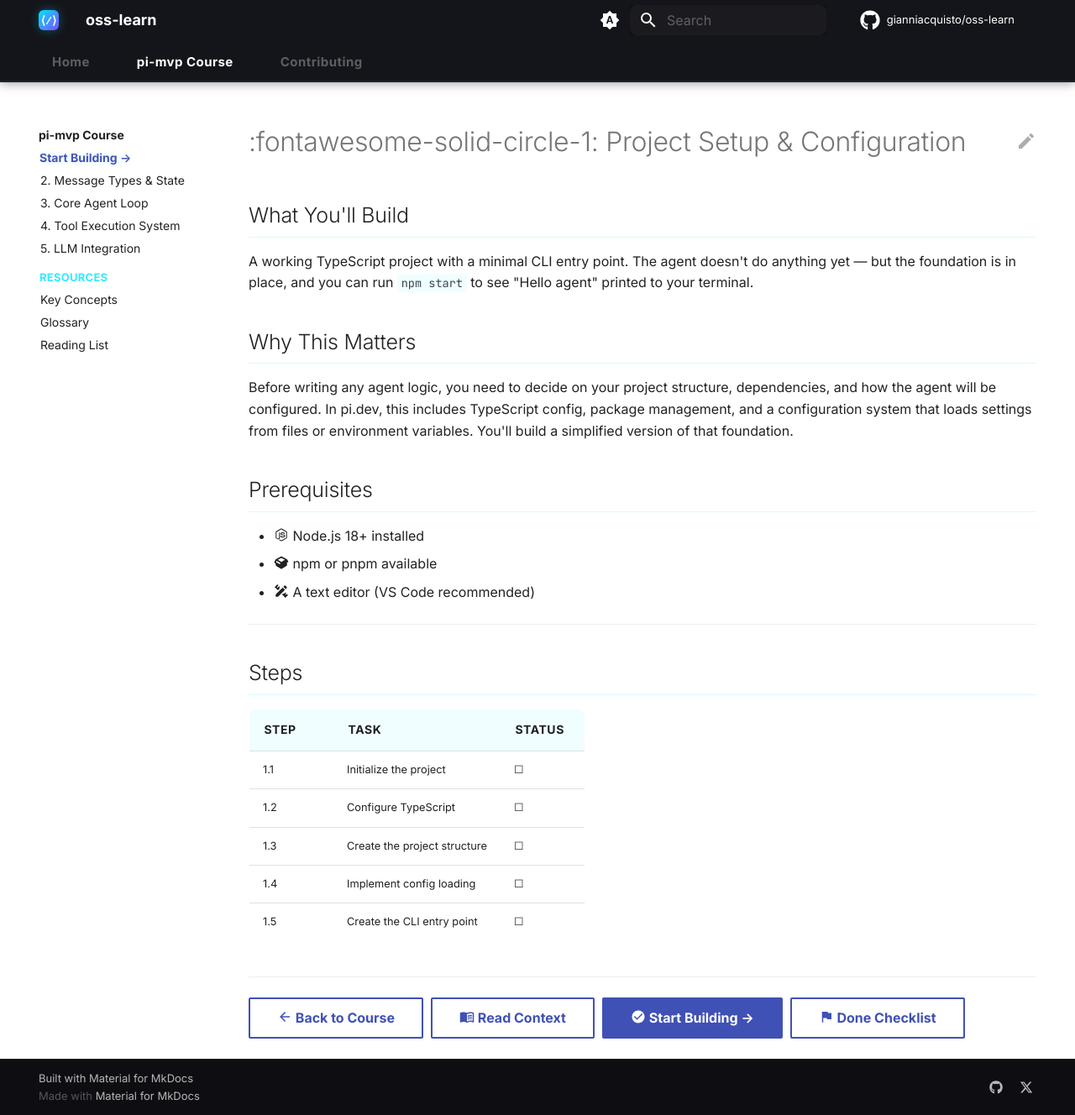
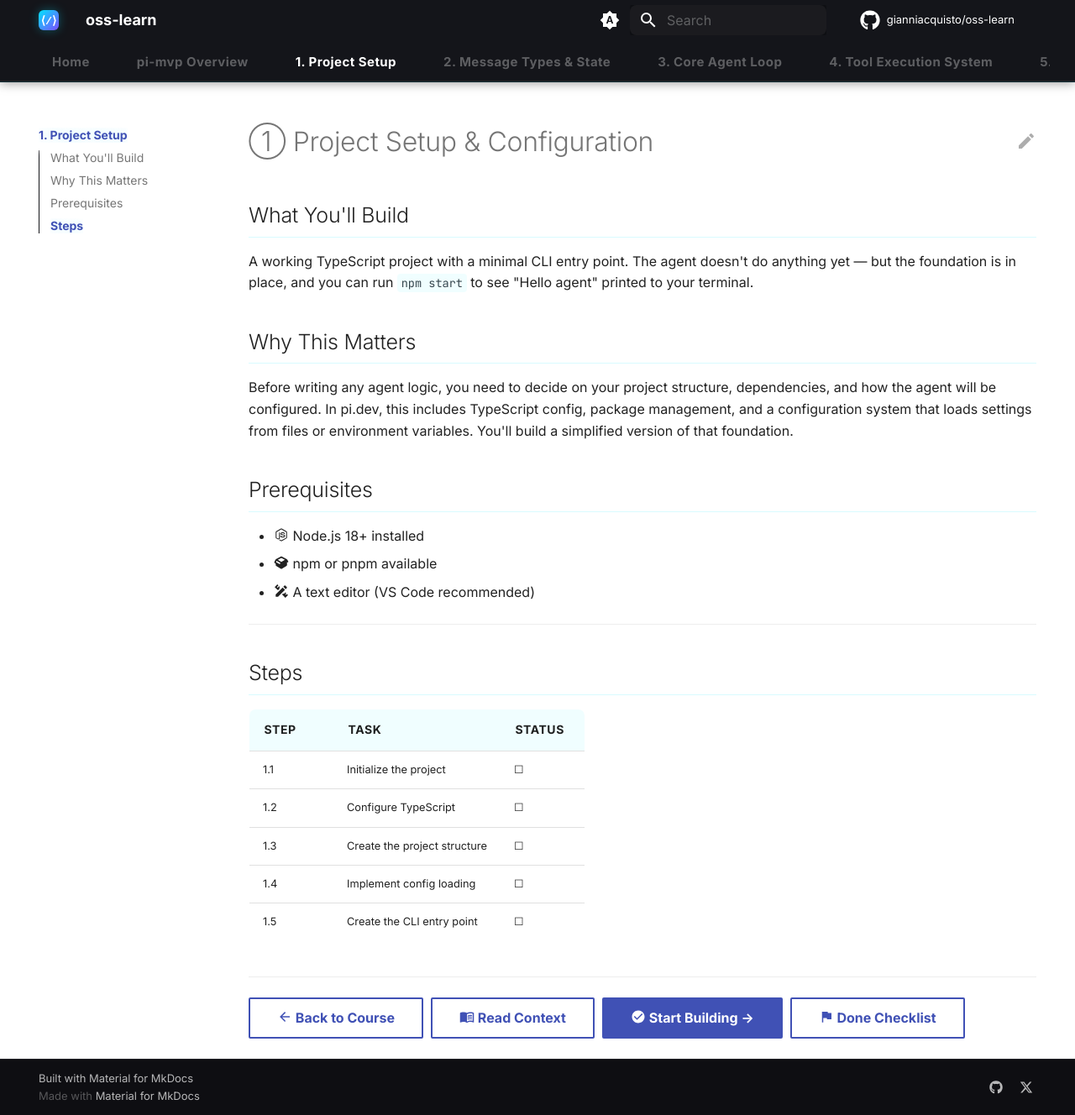
Before and after one commit to gianniacquisto/oss-learn, an MkDocs documentation site: the page built from courses/pi-mvp/milestones/01-project-setup/README.md, in a window 1280 px wide and 1328 px high. Shown: the whole window at 84% size. Built offline with MkDocs 1.6.1 and Material for MkDocs 9.7.7, drawn with Linux system fonts in a browser that asks for light colours; comment, search, counter and statistics services are not loaded.

Commit message:
fix: replace fontawesome emoji in h1 headers, flatten nav structure

```diff
--- a/courses/pi-mvp/milestones/01-project-setup/README.md
+++ b/courses/pi-mvp/milestones/01-project-setup/README.md
@@ -2,7 +2,7 @@
 comments: Milestone 1 of 5
 ---
 
-# :fontawesome-solid-circle-1: Project Setup & Configuration
+# ① Project Setup & Configuration
 
 ## What You'll Build
 
--- a/mkdocs.yml
+++ b/mkdocs.yml
@@ -54,8 +54,6 @@ theme:
     - navigation.instant.progress
     - navigation.tracking
     - navigation.expand          # keep nav sections open
-    - navigation.indexes         # allow landing pages for sections
-    - navigation.prune           # reduce nav tree size
     - navigation.sections        # show section titles
     - navigation.tabs            # top-level tabs
     - navigation.tabs.sticky     # sticky on scroll
@@ -80,18 +78,15 @@ theme:
 # ---------------------------------------------------------------------------
 nav:
   - Home: index.md
-  - pi-mvp Course:
-      - Overview: pi-mvp/README.md
-      - Start Building →:
-          - "1. Project Setup": pi-mvp/milestones/01-project-setup/README.md
-          - "2. Message Types & State": pi-mvp/milestones/02-message-types-and-state/README.md
-          - "3. Core Agent Loop": pi-mvp/milestones/03-core-agent-loop/README.md
-          - "4. Tool Execution System": pi-mvp/milestones/04-tool-execution-system/README.md
-          - "5. LLM Integration": pi-mvp/milestones/05-llm-integration/README.md
-      - Resources:
-          - Key Concepts: pi-mvp/key-concepts.md
-          - Glossary: pi-mvp/glossary.md
-          - Reading List: pi-mvp/reading-list.md
+  - "pi-mvp Overview": pi-mvp/README.md
+  - "1. Project Setup": pi-mvp/milestones/01-project-setup/README.md
+  - "2. Message Types & State": pi-mvp/milestones/02-message-types-and-state/README.md
+  - "3. Core Agent Loop": pi-mvp/milestones/03-core-agent-loop/README.md
+  - "4. Tool Execution System": pi-mvp/milestones/04-tool-execution-system/README.md
+  - "5. LLM Integration": pi-mvp/milestones/05-llm-integration/README.md
+  - Key Concepts: pi-mvp/key-concepts.md
+  - Glossary: pi-mvp/glossary.md
+  - Reading List: pi-mvp/reading-list.md
   - Contributing:
       - Guide: https://github.com/gianniacquisto/oss-learn/blob/main/CONTRIBUTING.md
 
```
Also changed, not shown: courses/pi-mvp/milestones/02-message-types-and-state/README.md (+1 -1 lines), courses/pi-mvp/milestones/03-core-agent-loop/README.md (+1 -1 lines), courses/pi-mvp/milestones/04-tool-execution-system/README.md (+1 -1 lines), courses/pi-mvp/milestones/05-llm-integration/README.md (+1 -1 lines).
